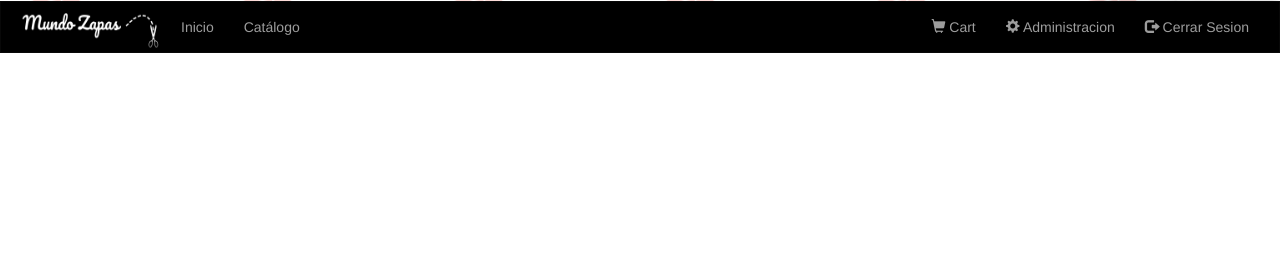
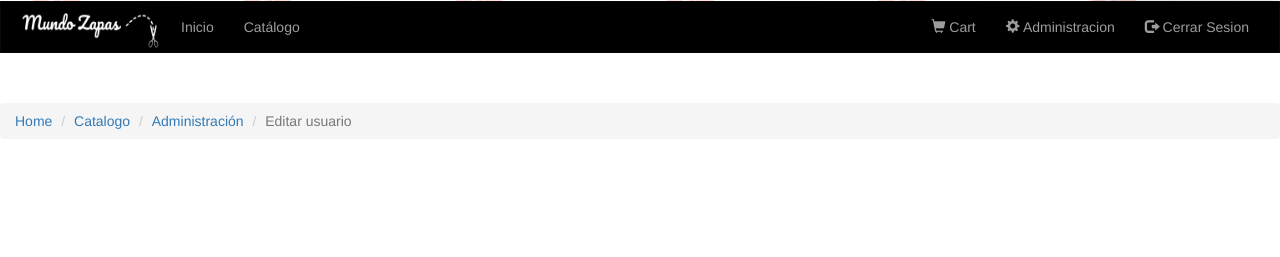
Before and after one commit to isssma00/zapatos, a PHP site: page /zapatos/editaru.php in a window 1280 px wide. Shown: the part 295-552 px from the top of the page. Run offline with PHP 8.4, Linux system fonts and the light colour scheme; the visitor is signed in with stand-in values (Sample User, id 1).

Commit message:
breadcrumbs

```diff
--- a/ajuste_user.php
+++ b/ajuste_user.php
@@ -21,6 +21,11 @@
 </div>
 <!-- Insertar cabecera -->
 <?php include_once "cabecera.php"?>
+<ol class="breadcrumb">
+  <li><a href="home.php">Home</a></li>
+  <li><a href="catalogo.php">Catalogo</a></li>
+  <li class="active">Modificar datos personales</li>
+</ol>
 <!-- Llamar al conector de la base de datos -->
 <?php
   require "./bd/base_de_datos.php";
--- a/catalogo.php
+++ b/catalogo.php
@@ -36,6 +36,10 @@ $sexo = $sentencia->fetchAll(PDO::FETCH_OBJ);
 $sentencia = $base_de_datos->query("SELECT * FROM tallas;");
 $tallas = $sentencia->fetchAll(PDO::FETCH_OBJ);
 ?>
+<ol class="breadcrumb">
+  <li><a href="home.php">Home</a></li>
+  <li class="active">Catalogo</li>
+</ol>
 
 <div class="container-fluid bg-3 text-center row">
 <h1>MUNDO ZAPAS</h1><br>
--- a/editarmarca.php
+++ b/editarmarca.php
@@ -20,6 +20,12 @@
 </div>
 
 <?php include_once "cabecera.php"?>
+<ol class="breadcrumb">
+  <li><a href="home.php">Home</a></li>
+  <li><a href="catalogo.php">Catalogo</a></li>
+  <li><a href="catalogo.php">Administración</a></li>
+  <li class="active">Editar marca</li>
+</ol>
 <!-- Si no existe el id salga de la pagina
 y conectamos a la base de datos y realizamos la consulta-->
 <?php
--- a/editarproducto.php
+++ b/editarproducto.php
@@ -20,6 +20,12 @@
 </div>
 
 <?php include_once "cabecera.php"?>
+<ol class="breadcrumb">
+  <li><a href="home.php">Home</a></li>
+  <li><a href="catalogo.php">Catalogo</a></li>
+  <li><a href="catalogo.php">Administración</a></li>
+  <li class="active">Editar producto</li>
+</ol>
 <!-- Si no existe el id salga de la pagina
 y conectamos a la base de datos y realizamos la consulta-->
 <?php
--- a/editaru.php
+++ b/editaru.php
@@ -20,6 +20,12 @@
 </div>
 
 <?php include_once "cabecera.php"?>
+<ol class="breadcrumb">
+  <li><a href="home.php">Home</a></li>
+  <li><a href="catalogo.php">Catalogo</a></li>
+  <li><a href="catalogo.php">Administración</a></li>
+  <li class="active">Editar usuario</li>
+</ol>
 <!-- Si no existe el id salga de la pagina
 y conectamos a la base de datos y realizamos la consulta-->
 <?php
--- a/editarzapato.php
+++ b/editarzapato.php
@@ -20,6 +20,12 @@
 </div>
 
 <?php include_once "cabecera.php"?>
+<ol class="breadcrumb">
+  <li><a href="home.php">Home</a></li>
+  <li><a href="catalogo.php">Catalogo</a></li>
+  <li><a href="catalogo.php">Administración</a></li>
+  <li class="active">Editar zapato</li>
+</ol>
 <!-- Si no existe el id salga de la pagina
 y conectamos a la base de datos y realizamos la consulta-->
 <?php
--- a/home.php
+++ b/home.php
@@ -20,6 +20,9 @@
 </div>
 
 <?php include_once "cabecera.php"?>
+<ol class="breadcrumb">
+  <li class="active">Home</li>
+</ol>
 <?php
 require "./bd/Conector_BD.php";
 require "./bd/DAOZapatos.php";
--- a/infoZapato.php
+++ b/infoZapato.php
@@ -19,6 +19,11 @@
 </div>
 
 <?php include_once "cabecera.php"?>
+<ol class="breadcrumb">
+  <li><a href="home.php">Home</a></li>
+  <li><a href="catalogo.php">Catalogo</a></li>
+  <li class="active">Informacion de zapato</li>
+</ol>
 <!-- Conectar con la base de datos -->
 <?php
 if(!isset($_GET["idZapatos"])) exit();
--- a/insertar_marca.php
+++ b/insertar_marca.php
@@ -20,6 +20,12 @@
 </div>
 
 <?php include_once "cabecera.php"?>
+<ol class="breadcrumb">
+  <li><a href="home.php">Home</a></li>
+  <li><a href="catalogo.php">Catalogo</a></li>
+  <li><a href="catalogo.php">Administración</a></li>
+  <li class="active">Nueva marca</li>
+</ol>
 <!-- Formulario de registro de usuarios desde panel -->
 <div class="container-fluid bg-3">
 	<h1>Nueva marca</h1>
--- a/insertar_producto.php
+++ b/insertar_producto.php
@@ -20,6 +20,12 @@
 </div>
 
 <?php include_once "cabecera.php"?>
+<ol class="breadcrumb">
+  <li><a href="home.php">Home</a></li>
+  <li><a href="catalogo.php">Catalogo</a></li>
+  <li><a href="catalogo.php">Administración</a></li>
+  <li class="active">Nuevo producto</li>
+</ol>
 <?php
 include_once "./bd/base_de_datos.php";
 $sentencia = $base_de_datos->prepare("SELECT * FROM productos;");
--- a/insertar_user.php
+++ b/insertar_user.php
@@ -20,6 +20,12 @@
 </div>
 
 <?php include_once "cabecera.php"?>
+<ol class="breadcrumb">
+  <li><a href="home.php">Home</a></li>
+  <li><a href="catalogo.php">Catalogo</a></li>
+  <li><a href="catalogo.php">Administración</a></li>
+  <li class="active">Nuevo usuario</li>
+</ol>
 <!-- Formulario de registro de usuarios desde panel -->
 <div class="container-fluid bg-3">
 	<h1>Nuevo usuario</h1>
--- a/insertar_zapato.php
+++ b/insertar_zapato.php
@@ -20,6 +20,12 @@
 </div>
 
 <?php include_once "cabecera.php"?>
+<ol class="breadcrumb">
+  <li><a href="home.php">Home</a></li>
+  <li><a href="catalogo.php">Catalogo</a></li>
+  <li><a href="catalogo.php">Administración</a></li>
+  <li class="active">Nuevo zapato</li>
+</ol>
 <?php
 include_once "./bd/base_de_datos.php";
 $sentencia = $base_de_datos->prepare("SELECT * FROM zapatos;");
--- a/listar.php
+++ b/listar.php
@@ -20,6 +20,11 @@
 </div>
 
 <?php include_once "cabecera.php"?>
+<ol class="breadcrumb">
+  <li><a href="home.php">Home</a></li>
+  <li><a href="catalogo.php">Catalogo</a></li>
+  <li class="active">Panel de administración</li>
+</ol>
 <?php
 //$Rol es una sesion
 if($Rol=="Usuario"){
--- a/sitemap.php
+++ b/sitemap.php
@@ -20,7 +20,10 @@
 </div>
 
 <?php include_once "cabecera.php"?>
-
+<ol class="breadcrumb">
+  <li><a href="home.php">Home</a></li>
+  <li class="active">Mapa del sitio</li>
+</ol>
 <div class="container-fluid bg-3 text-center row">
 <?php
 //realizamos varios condicionales en funcion del rol modificando la barra de navegacion.
--- a/vender.php
+++ b/vender.php
@@ -19,6 +19,11 @@
 </div>
 
 <?php include_once "cabecera.php"?>
+<ol class="breadcrumb">
+  <li><a href="home.php">Home</a></li>
+  <li><a href="catalogo.php">Catalogo</a></li>
+  <li class="active">Carrito</li>
+</ol>
 <?php
 include_once "./bd/base_de_datos.php";
 $sentencia = $base_de_datos->query("SELECT * FROM marca;");
```
